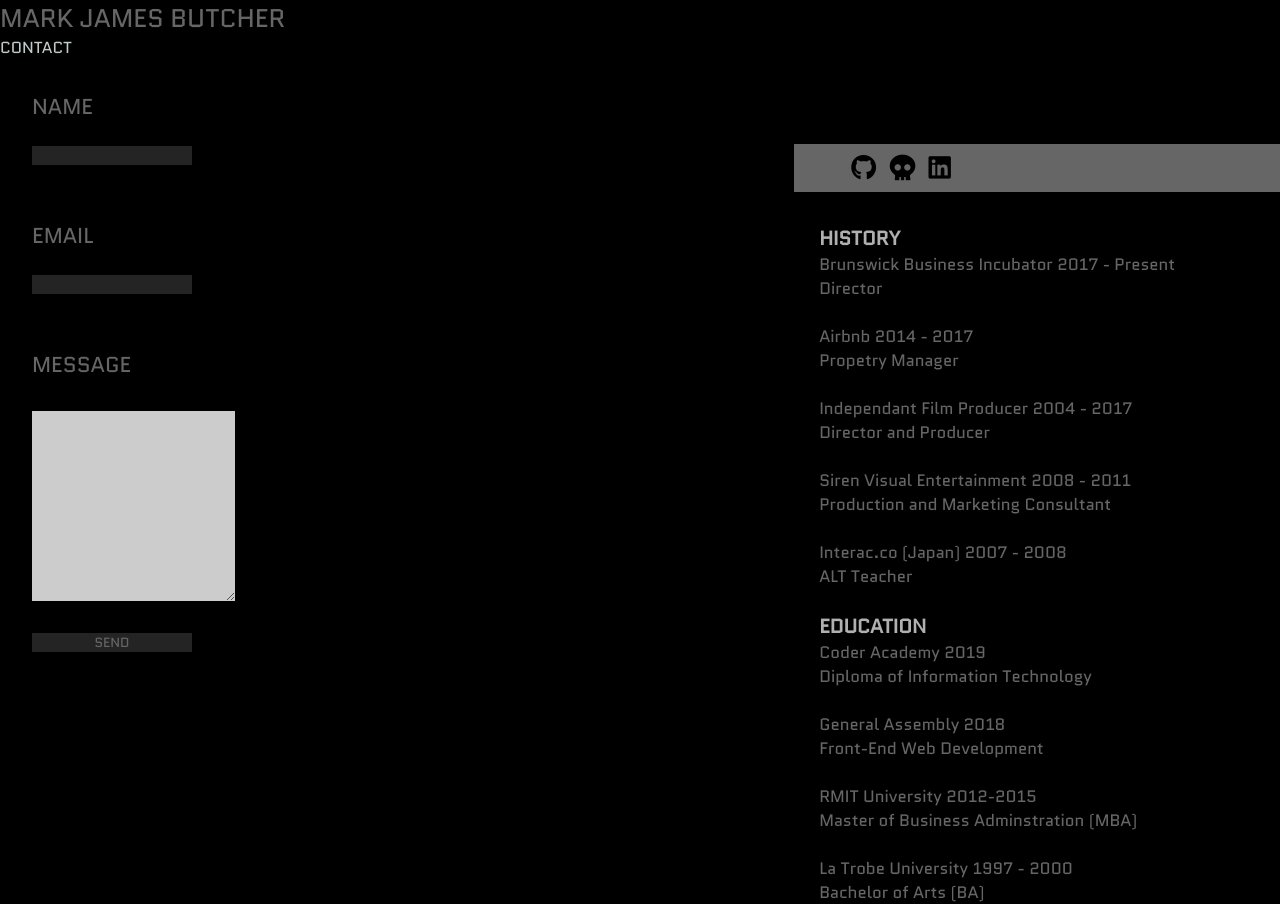
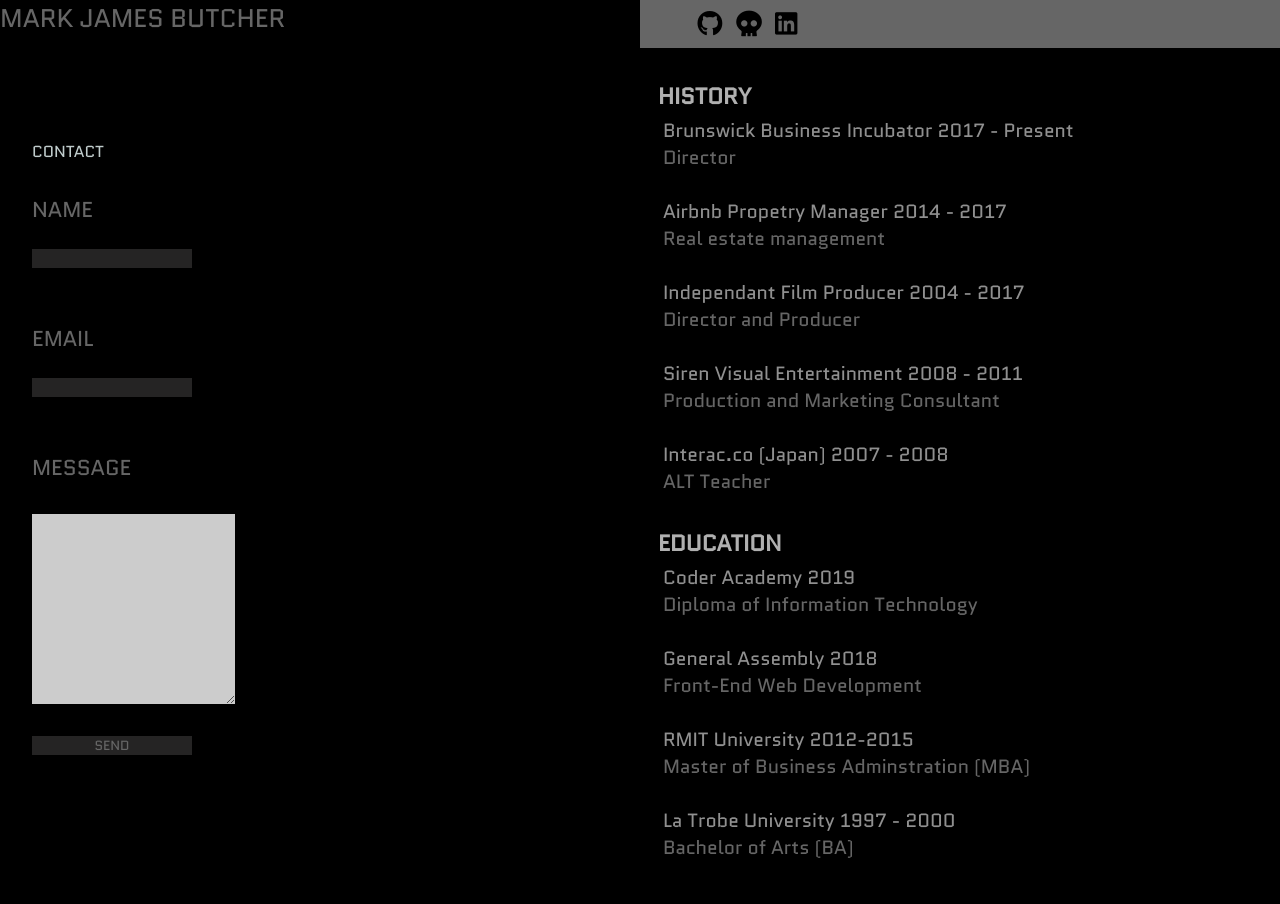
Before and after one commit to BulletButcher88/portfolio, a plain HTML site: page pages/contact.html in a window 1280 px wide. After the commit the page ends 866 px from the top, so only its background shows below. Drawn offline with Linux system fonts and the light colour scheme.

Commit message:
work hisotry added in html p.2

```diff
--- a/pages/contact.html
+++ b/pages/contact.html
@@ -19,10 +19,11 @@
         <div class="grid1">
             <nav class="nav_bar">
                 <a id="example" href="/index.html" style="text-decoration: none;">MARK JAMES BUTCHER</a>
-            </nav>
-            <div class="contact">CONTACT </div>
+            </nav><br><br>
+
 
             <form action="https://formspree.io/markjamesbutcher@gmail.com" method="POST">
+                <div class="contact">CONTACT</div><br>
                 <p>NAME</p>
                 <input type="text" name="name"><br>
                 <p>EMAIL</p>
@@ -47,8 +48,8 @@
                             Director
                         </ul><br>
                         <ul>
-                            <p>Airbnb 2014 - 2017</p>
-                            Propetry Manager
+                            <p>Airbnb Propetry Manager 2014 - 2017</p>
+                            Real estate management
                         </ul><br>
                         <ul>
                             <p>Independant Film Producer 2004 - 2017</p>
--- a/pages/style5.css
+++ b/pages/style5.css
@@ -36,15 +36,15 @@ input {
 
 .icons {
     position: absolute;
-    top: 18vh;
+    top: 0vh;
     right: 0;
-    width: 38vw;
+    width: 50vw;
     height: 3rem;
     background-color: grey;
 }
 
 .icons:hover {
-    transform: scale(1.18, 1.18) translateX(-10px);
+    transform: scale(1.14, 1.14) translateX(-10px);
     /* transform: translateY(-5px); */
     transition: 3.3s;
 }
@@ -70,10 +70,37 @@ input {
 .work {
     position: absolute;
     top: 10vh;
-    left: 2vw;
-    font-size: 1.3vw;
+    left: 1.4vw;
+    font-size: 1.5vw;
 }
 
 .work h3 {
     color: gainsboro;
 }
+
+.work ol {
+    padding: 5px;
+}
+
+.work ol p {
+    color: rgb(181, 181, 181);
+}
+
+@media only screen and (max-width: 720px) {
+    .work {
+        position: absolute;
+        top: 10vh;
+        left: 1.4vw;
+        font-size: 1.8vw;
+    }
+    .icons {
+        top: 10vh;
+        width: 50vw;
+    }
+}
+
+@media only screen and (max-width: 550px) {
+    .icons {
+        display: none;
+    }
+}
```
